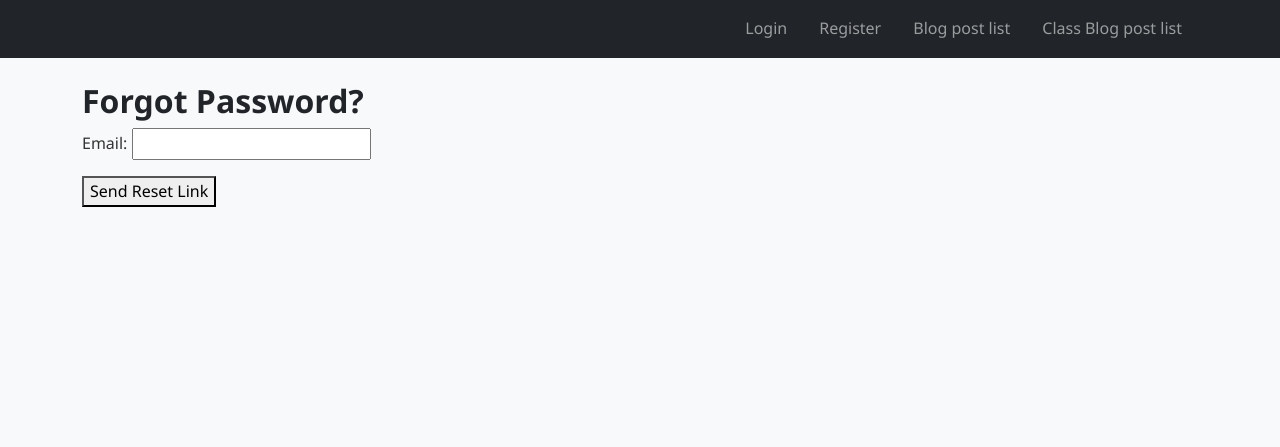
After one commit to BTU-Women-in-AI-Python-course-2025/python_lecture_16, a Django app: page /user/password-reset/ in a window 1280 px wide. The commit adds this page. Shown: the top 447 px of the page. Run offline with Django 5.2, Linux system fonts and the light colour scheme.

Commit message:
Password reset flow

```diff
--- a/Lecture code 1/blog_post/user/templates/login.html
+++ b/Lecture code 1/blog_post/user/templates/login.html
@@ -10,6 +10,8 @@
       <button type="submit">Login</button>
     </form>
 
+    <p>Forgot Password?<a href="{% url 'password_reset' %}">Reset password</a>.</p>
+
     {% if messages %}
       <ul>
         {% for message in messages %}
--- /dev/null
+++ b/Lecture code 1/blog_post/user/templates/password_reset/password_reset_email.txt
@@ -0,0 +1,6 @@
+Hello {{ user.get_username }},
+
+Click the link below to reset your password:
+{{ reset_link }}
+
+If you did not request this, ignore this email.
--- /dev/null
+++ b/Lecture code 1/blog_post/user/templates/password_reset/password_reset_request.html
@@ -0,0 +1,12 @@
+{% extends "base.html" %}
+
+{% block title %}Password reset request{% endblock %}
+
+{% block content %}
+    <h2>Forgot Password?</h2>
+    <form method="post">
+        {% csrf_token %}
+        {{ form.as_p }}
+        <button type="submit">Send Reset Link</button>
+    </form>
+{% endblock %}
--- a/Lecture code 1/blog_post/user/urls.py
+++ b/Lecture code 1/blog_post/user/urls.py
@@ -1,5 +1,11 @@
 from django.urls import path
-from user.views import UserRegisterView, LoginView, LogoutView
+from user.views import (
+    UserRegisterView,
+    LoginView,
+    LogoutView,
+    PasswordResetRequestView,
+    PasswordResetConfirmView
+)
 # from django.contrib.auth import views as auth_views
 
 urlpatterns = [
@@ -8,4 +14,6 @@ urlpatterns = [
     # path('accounts/logout/', auth_views.LogoutView.as_view(), name='logout'),
     path('logout/', LogoutView.as_view(), name='logout'),
     path('login/', LoginView.as_view(), name='login'),
+    path("password-reset/", PasswordResetRequestView.as_view(), name="password_reset"),
+    path("reset/<uidb64>/<token>/", PasswordResetConfirmView.as_view(), name="password_reset_confirm"),
 ]
--- a/Lecture code 1/blog_post/user/utils/__init__.py
+++ b/Lecture code 1/blog_post/user/utils/__init__.py
@@ -0,0 +1 @@
+from .tokens import *
--- /dev/null
+++ b/Lecture code 1/blog_post/user/views/__init__.py
@@ -0,0 +1,2 @@
+from .authentication import *
+from .password_reset import *
--- /dev/null
+++ b/Lecture code 1/blog_post/user/views/password_reset.py
@@ -0,0 +1,87 @@
+from django.contrib.auth import login
+from django.core.mail import send_mail
+from django.shortcuts import render
+from django.template.loader import render_to_string
+from django.utils.encoding import force_bytes, force_str
+from django.utils.http import urlsafe_base64_encode, urlsafe_base64_decode
+from django.views import View
+
+from blog_post import settings
+from user.forms import PasswordResetRequestForm, SetNewPasswordForm
+from user.models import CustomUser
+from user.utils.tokens import custom_password_reset_token
+
+
+class PasswordResetRequestView(View):
+    def get(self, request):
+        form = PasswordResetRequestForm()
+        return render(request,
+                      template_name="password_reset/password_reset_request.html",
+                      context={"form": form})
+
+    def post(self, request):
+        form = PasswordResetRequestForm(request.POST)
+        if form.is_valid():
+            email = form.cleaned_data["email"]
+            user = CustomUser.objects.get(email=email)
+
+            # Generate reset link
+            uid = urlsafe_base64_encode(force_bytes(user.pk))
+            token = custom_password_reset_token.make_token(user)
+            reset_link = f"http://127.0.0.1:8000/user/reset/{uid}/{token}/"
+
+            # Send email
+            subject = "Password Reset Request"
+            message = render_to_string(template_name="password_reset/password_reset_email.txt",
+                                       context={"user": user,
+                                                "reset_link": reset_link})
+            send_mail(
+                subject=subject,
+                message=message,
+                from_email=settings.EMAIL_HOST_USER,
+                recipient_list=[email]
+             )
+
+            return render(request, template_name="password_reset/password_reset_sent.html")
+
+        return render(request, template_name="password_reset/password_reset_request.html", context={"form": form})
+
+
+class PasswordResetConfirmView(View):
+    def get(self, request, uidb64, token):
+        try:
+            uid = force_str(urlsafe_base64_decode(uidb64))
+            user = CustomUser.objects.get(pk=uid)
+        except (TypeError, ValueError, OverflowError, CustomUser.DoesNotExist):
+            user = None
+
+        if user and custom_password_reset_token.check_token(user, token):
+            form = SetNewPasswordForm()
+            return render(request, template_name="password_reset/password_reset_confirm.html",
+                          context={"form": form,
+                                   "uidb64": uidb64,
+                                   "token": token
+                                })
+        else:
+            return render(request, template_name="password_reset/password_reset_invalid.html")
+
+    def post(self, request, uidb64, token):
+        try:
+            uid = force_str(urlsafe_base64_decode(uidb64))
+            user = CustomUser.objects.get(pk=uid)
+        except (TypeError, ValueError, OverflowError, CustomUser.DoesNotExist):
+            user = None
+
+        form = SetNewPasswordForm(request.POST)
+        if user and custom_password_reset_token.check_token(user, token):
+            if form.is_valid():
+                new_password = form.cleaned_data["new_password1"]
+                user.set_password(new_password)
+                user.save()
+                login(request, user)  # optional
+                return render(request, template_name="password_reset/password_reset_complete.html")
+
+        return render(request, template_name="password_reset/password_reset_confirm.html",
+                      context={"form": form,
+                               "uidb64": uidb64,
+                               "token": token})
```
Also changed, not shown: Lecture code 1/blog_post/user/templates/password_reset/password_reset_complete.html (added, +8 -0 lines), Lecture code 1/blog_post/user/templates/password_reset/password_reset_confirm.html (added, +12 -0 lines), Lecture code 1/blog_post/user/templates/password_reset/password_reset_invalid.html (added, +8 -0 lines), Lecture code 1/blog_post/user/templates/password_reset/password_reset_sent.html (added, +8 -0 lines), Lecture code 1/blog_post/user/views/authentication.py (renamed from Lecture code 1/blog_post/user/views.py).
